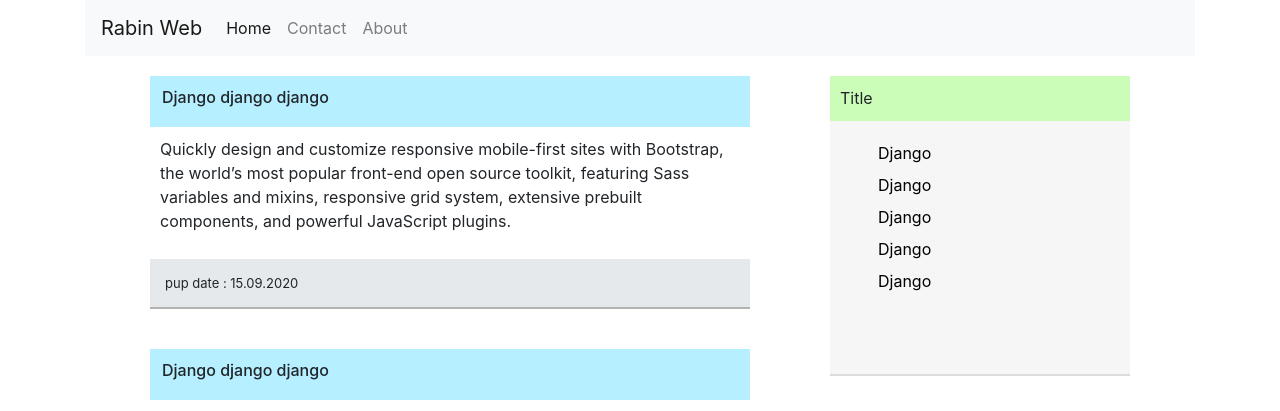
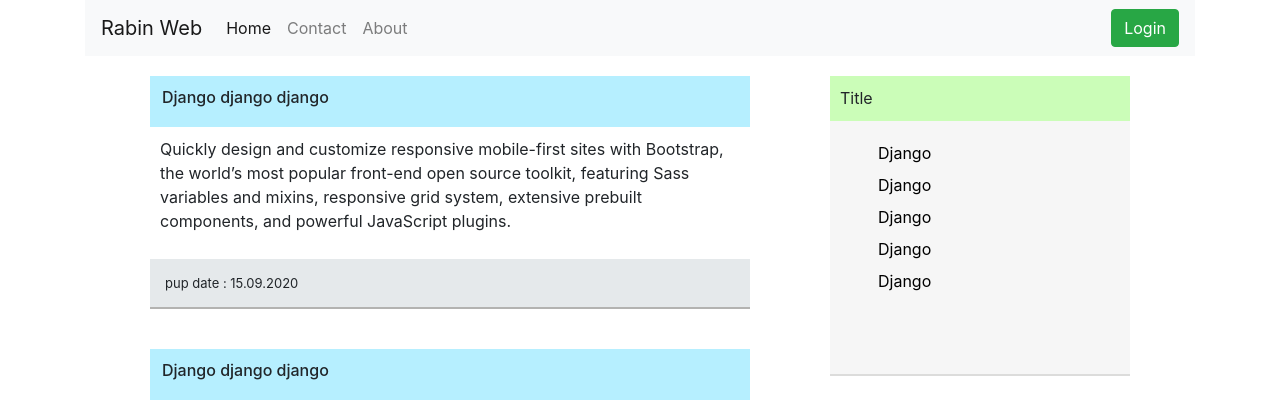
Before and after one commit to khademmilad/django3.1, a Django app: page / in a window 1280 px wide. Shown: the top 411 px of the page. Run offline with Django 3.2, Linux system fonts and the light colour scheme; some libraries are stand-ins or nearby versions.

Commit message:
if tag in tempalte

```diff
--- a/templates/base.html
+++ b/templates/base.html
@@ -33,6 +33,13 @@
       </li>
 
     </ul>
+  </div>
+  <div class="nav-btn">
+    {% if user.is_authenticated %}
+    <span>Hi {{user.username}}</span>
+    {% else %}
+    <button type="button" class="btn btn-success">Login</button>
+    {% endif %}
   </div>
 </nav>
 </header>
```
Also changed, not shown: db.sqlite3.
